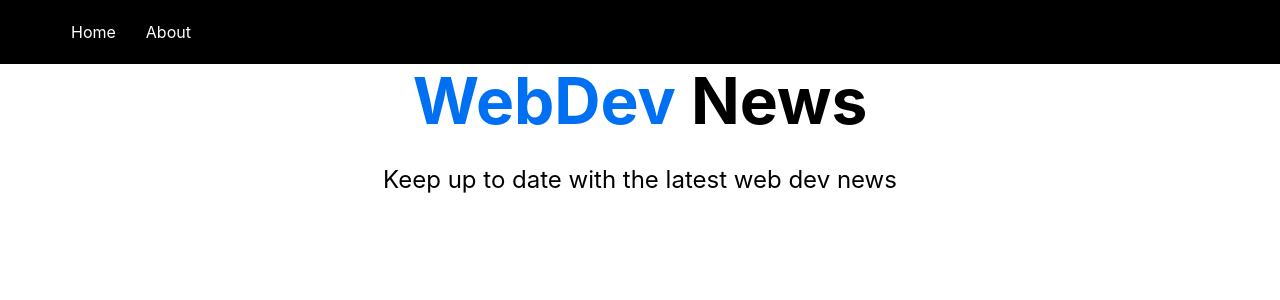
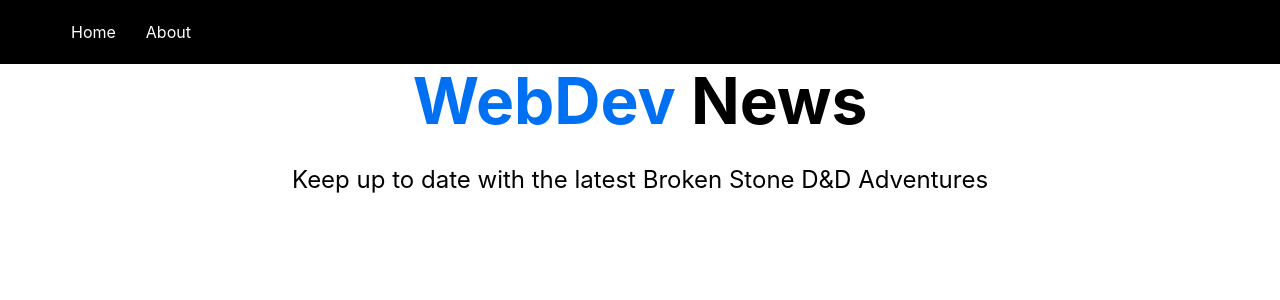
Before and after one commit to ErikBurdett/next-tome, a Next.js app: page /components/Header in a window 1280 px wide. Shown: the top 300 px of the page. Built offline with nearby package versions, Linux system fonts and the light colour scheme.

Commit message:
changed for redeploy

```diff
--- a/pages/components/Header.js
+++ b/pages/components/Header.js
@@ -7,7 +7,7 @@ const Header = () => {
         <span>WebDev</span> News
       </h1>
       <p className={headerStyles.description}>
-        Keep up to date with the latest web dev news
+        Keep up to date with the latest Broken Stone D&D Adventures
       </p>
     </div>
   )
```
